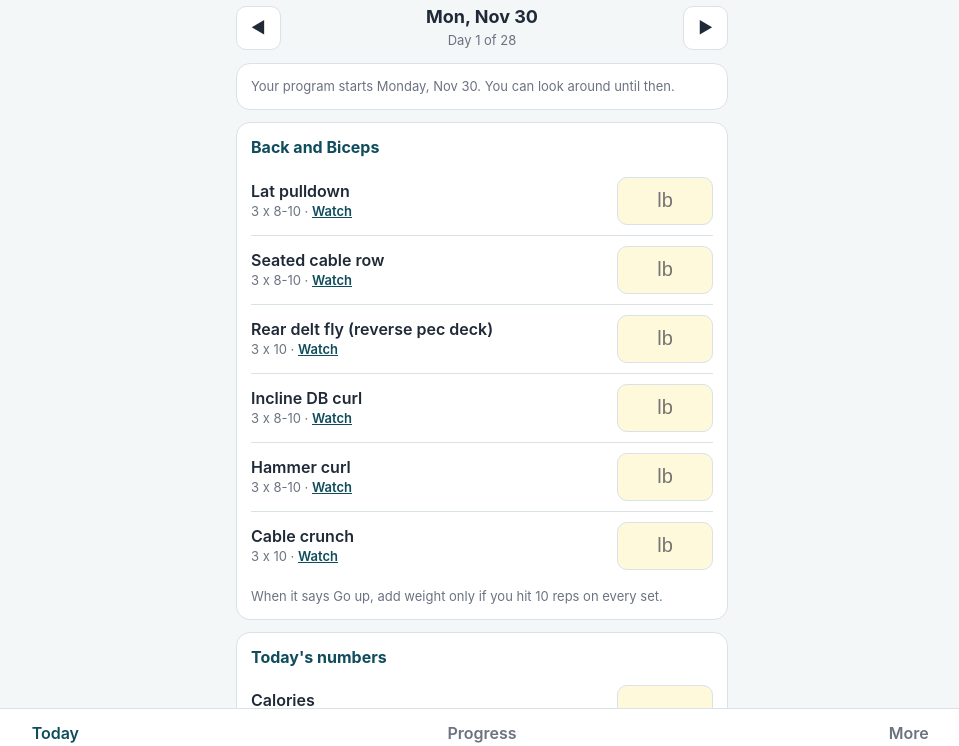
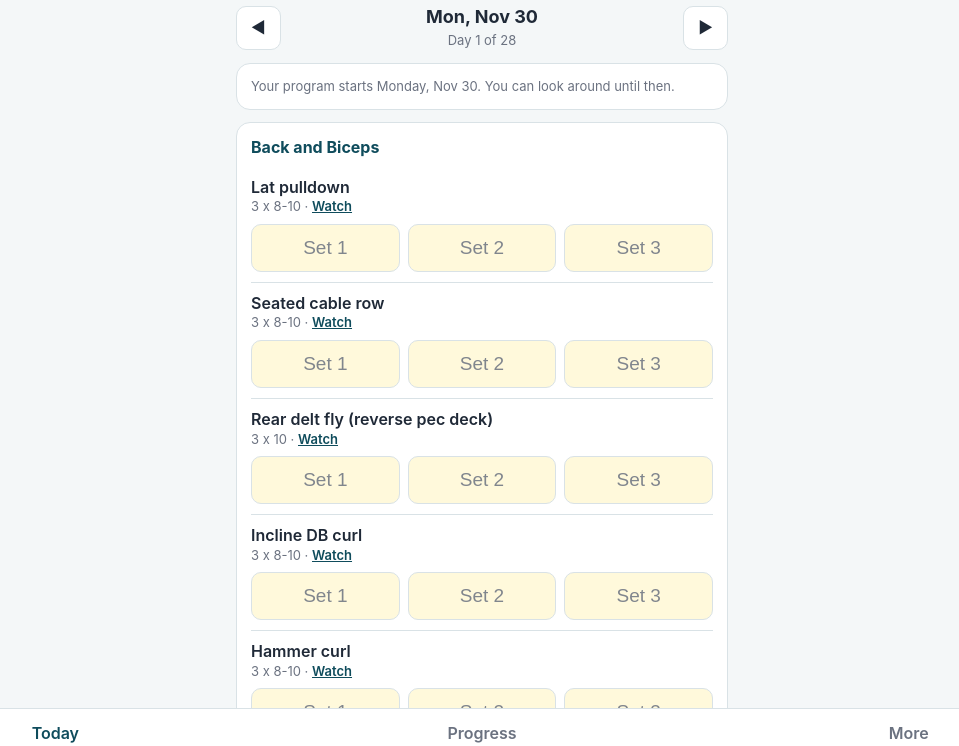
Before and after one commit to bnahum28-rgb/Personal-Trainer, a plain HTML site: page index.html in a window 1280 px wide. Shown: the part 41-787 px from the top of the page, without its empty margins (158-1117 px from the left). Drawn offline with Linux system fonts and the light colour scheme.

Commit message:
Add files via upload

```diff
--- a/index.html
+++ b/index.html
@@ -36,6 +36,10 @@ button.pri{background:var(--acc);color:var(--accink);border-color:var(--acc);fon
 .exn{font-weight:600}
 .exm{font-size:13px;color:var(--mut)}
 .exm a{color:var(--acc);font-weight:600}
+.ex.col{display:block}
+.sets{display:grid;gap:8px;margin-top:8px}
+.sets input.in{width:100%;font-size:19px}
+.sets input.in::placeholder{color:var(--mut);opacity:.85}
 .gu{display:inline-block;margin-top:4px;font-size:12px;font-weight:700;padding:2px 8px;border-radius:999px;background:var(--ok);color:var(--okink)}
 input.in{width:96px;font-size:20px;text-align:center;padding:10px 6px;border:1px solid var(--line);border-radius:10px;background:var(--inbg);color:var(--inink);min-height:48px}
 input.in:focus{outline:2px solid var(--acc)}
@@ -143,12 +147,21 @@ const fmt = n => n == null ? "" : String(Math.round(n * 10) / 10);
 // ---------- DERIVED ----------
 const hasWorkout = d => { const l = state.lifts[d]; return !!l && Object.keys(l).length > 0; };
 function onTarget(d) { const x = state.daily[d]; if (!x || x.cal == null || x.pro == null) return null; return Math.abs(x.cal - T().cal) <= 100 && x.pro >= T().pro - 10; }
+const exInfo = (wid, id) => WORKOUTS[wid].ex.find(e => e[0] === id);
+const nSets = (wid, id) => parseInt(exInfo(wid, id)[2]) || 3;
+function eff(v, n) { const a = Array.isArray(v) ? v : (v == null ? [] : [v]); const out = []; for (let i = 0; i < n; i++) out.push(a[i] == null ? null : a[i]); return out; }
+const topOf = e => { const v = e.filter(x => x != null); return v.length ? Math.max(...v) : null; };
+const showEff = e => { const v = e.filter(x => x != null); return !v.length ? "" : (v.every(x => x === v[0]) ? fmt(v[0]) : v.map(fmt).join(" / ")); };
 function liftHistory(wid, id, beforeDate) {
-  const out = []; const k = wid + "|" + id;
-  Object.keys(state.lifts).sort().forEach(d => { if (d < beforeDate && state.lifts[d][k] != null) out.push(state.lifts[d][k]); });
+  const out = [], k = wid + "|" + id, n = nSets(wid, id);
+  Object.keys(state.lifts).sort().forEach(d => { if (d < beforeDate && state.lifts[d][k] != null) { const e = eff(state.lifts[d][k], n), t = topOf(e); if (t != null) out.push({e, top: t}); } });
   return out;
 }
-function goUp(hist) { if (!hist.length) return false; const last = hist[hist.length - 1]; return hist.filter(v => v === last).length >= 2; }
+function goUp(hist) { if (!hist.length) return false; const last = hist[hist.length - 1].top; return hist.filter(h => h.top === last).length >= 2; }
+function liftItem(d, wid, id) {
+  const n = nSets(wid, id), e = eff((state.lifts[d] || {})[wid + "|" + id], n), t = topOf(e), ex = exInfo(wid, id);
+  return {type: "lift", date: d, workout: WORKOUTS[wid].name, exercise: ex[1], weight: t == null ? "" : t, set1: e[0] == null ? "" : e[0], set2: n > 1 && e[1] != null ? e[1] : "", set3: n > 2 && e[2] != null ? e[2] : ""};
+}
 function weighIns() { return Object.keys(state.weights).sort().map(d => [d, state.weights[d]]); }
 function weekOf(d) { const i = Math.floor(diffDays(START, d) / 7); return i < 0 ? 0 : (i > 3 ? 3 : i); }
 function weekStats() {
@@ -198,7 +211,7 @@ function queueAll() {
   Object.keys(state.daily).forEach(d => queueDaily(d));
   Object.keys(state.weights).forEach(d => queue({type: "weight", date: d, weight: state.weights[d]}));
   Object.keys(state.run).forEach(d => queue({type: "run", date: d, miles: state.run[d]}));
-  Object.keys(state.lifts).forEach(d => Object.keys(state.lifts[d]).forEach(k => { const [wid, id] = k.split("|"); const ex = WORKOUTS[wid] && WORKOUTS[wid].ex.find(e => e[0] === id); if (ex) queue({type: "lift", date: d, workout: WORKOUTS[wid].name, exercise: ex[1], weight: state.lifts[d][k]}); }));
+  Object.keys(state.lifts).forEach(d => Object.keys(state.lifts[d]).forEach(k => { const [wid, id] = k.split("|"); if (WORKOUTS[wid] && exInfo(wid, id)) queue(liftItem(d, wid, id)); }));
 }
 function queueDaily(d) { const x = state.daily[d] || {}; queue({type: "daily", date: d, calories: x.cal == null ? "" : x.cal, protein: x.pro == null ? "" : x.pro, steps: x.steps == null ? "" : x.steps}); }
 window.addEventListener("online", flush);
@@ -223,8 +236,10 @@ function renderToday() {
   if (W) {
     h += `<div class="card"><h2>${W.name}</h2>`;
     W.ex.forEach(([id, name, tgt, q]) => {
-      const hist = liftHistory(wid, id, d), last = hist.length ? hist[hist.length - 1] : null, cur = (state.lifts[d] || {})[wid + "|" + id];
-      h += `<div class="ex" data-ex="${id}"><div><div class="exn">${name}</div><div class="exm">${tgt} &middot; <a href="${YT(q)}" target="_blank" rel="noopener">Watch</a>${last != null ? " &middot; Last: " + fmt(last) + " lb" : ""}</div><div class="gu-slot"></div></div><input class="in" inputmode="decimal" autocomplete="off" placeholder="lb" data-k="lift" data-w="${wid}" data-id="${id}" value="${cur != null ? fmt(cur) : ""}"></div>`;
+      const hist = liftHistory(wid, id, d), last = hist.length ? hist[hist.length - 1] : null, n = nSets(wid, id);
+      const raw = (state.lifts[d] || {})[wid + "|" + id], arr = Array.isArray(raw) ? raw : (raw == null ? [] : [raw]), e = eff(raw, n);
+      let ins = ""; for (let i = 0; i < n; i++) ins += `<input class="in" inputmode="decimal" autocomplete="off" placeholder="Set ${i + 1}" data-k="lift" data-w="${wid}" data-id="${id}" data-s="${i}" value="${arr[i] != null ? fmt(arr[i]) : ""}">`;
+      h += `<div class="ex col" data-ex="${id}"><div><div class="exn">${name}</div><div class="exm">${tgt} &middot; <a href="${YT(q)}" target="_blank" rel="noopener">Watch</a>${last ? " &middot; Last: " + showEff(last.e) + " lb" : ""}</div><div class="gu-slot"></div></div><div class="sets" style="grid-template-columns:repeat(${n},1fr)">${ins}</div></div>`;
     });
     if (W.run) h += `<div class="ex"><div><div class="exn">Easy run (miles)</div><div class="exm">3 to 4 miles, easy pace</div></div><input class="in" inputmode="decimal" autocomplete="off" placeholder="mi" data-k="run" value="${state.run[d] != null ? fmt(state.run[d]) : ""}"></div>`;
     h += `<div class="note" style="margin-top:8px">When it says Go up, add weight only if you hit 10 reps on every set.</div></div>`;
@@ -250,8 +265,8 @@ function renderToday() {
 function refreshChips() {
   if (tab !== "today") return; const d = viewDate, wd = pd(d).getDay(), wid = d > END ? null : SCHEDULE[wd];
   if (wid) document.querySelectorAll(".ex[data-ex]").forEach(row => {
-    const id = row.dataset.ex, hist = liftHistory(wid, id, d), cur = (state.lifts[d] || {})[wid + "|" + id], last = hist.length ? hist[hist.length - 1] : null;
-    const slot = row.querySelector(".gu-slot"); slot.innerHTML = (goUp(hist) && !(cur != null && cur > last)) ? `<span class="gu">Go up today</span>` : "";
+    const id = row.dataset.ex, hist = liftHistory(wid, id, d), n = nSets(wid, id), curTop = topOf(eff((state.lifts[d] || {})[wid + "|" + id], n)), lastTop = hist.length ? hist[hist.length - 1].top : null;
+    row.querySelector(".gu-slot").innerHTML = (goUp(hist) && !(curTop != null && curTop > lastTop)) ? `<span class="gu">Go up today</span>` : "";
   });
   const x = state.daily[d] || {}, set = (id, html) => { const e = document.getElementById(id); if (e) e.innerHTML = html; };
   set("c-cal", x.cal == null ? "" : (x.cal < T().floor ? chip("bad", "Low") : (x.cal > T().cal + 100 ? chip("warn", "High") : chip("ok", "On"))));
@@ -263,9 +278,10 @@ view.addEventListener("input", e => {
   const t = e.target; if (!t.dataset || !t.dataset.k) return;
   let v = t.value.replace(/[^0-9.]/g, ""); if (v !== t.value) t.value = v; const n = v === "" ? null : num(v); const d = viewDate;
   if (t.dataset.k === "lift") {
-    const wid = t.dataset.w, id = t.dataset.id, k = wid + "|" + id; state.lifts[d] = state.lifts[d] || {};
-    if (n == null) delete state.lifts[d][k]; else state.lifts[d][k] = n; if (!Object.keys(state.lifts[d]).length) delete state.lifts[d];
-    const ex = WORKOUTS[wid].ex.find(x => x[0] === id); queue({type: "lift", date: d, workout: WORKOUTS[wid].name, exercise: ex[1], weight: n == null ? "" : n});
+    const wid = t.dataset.w, id = t.dataset.id, k = wid + "|" + id, si = +t.dataset.s, ns = nSets(wid, id); state.lifts[d] = state.lifts[d] || {};
+    const old = state.lifts[d][k], arr = Array.isArray(old) ? old.slice() : (old == null ? [] : [old]); while (arr.length < ns) arr.push(null);
+    arr[si] = n; if (arr.every(x => x == null)) delete state.lifts[d][k]; else state.lifts[d][k] = arr; if (!Object.keys(state.lifts[d]).length) delete state.lifts[d];
+    queue(liftItem(d, wid, id));
   } else if (t.dataset.k === "run") {
     if (n == null) delete state.run[d]; else state.run[d] = n; queue({type: "run", date: d, miles: n == null ? "" : n});
   } else if (t.dataset.k === "daily") {
```
